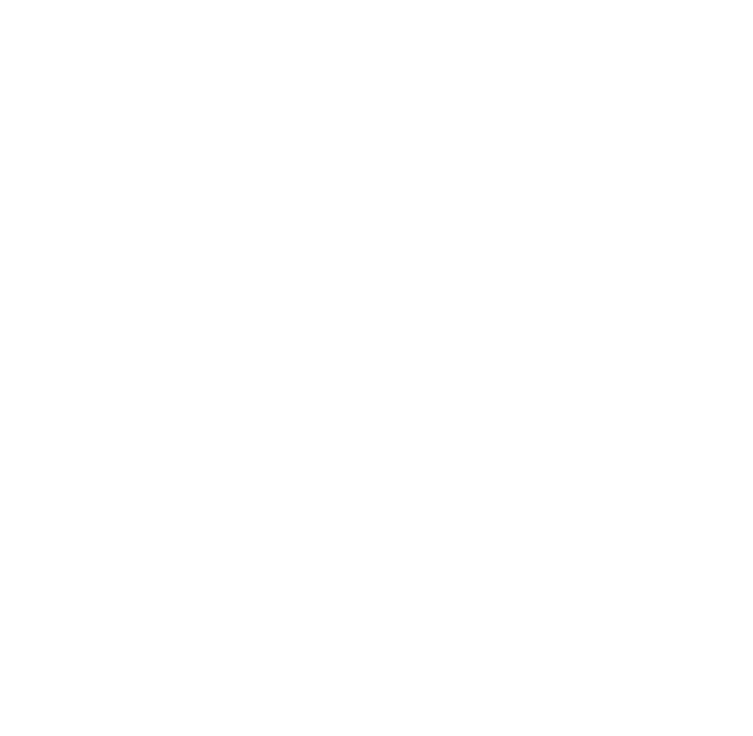
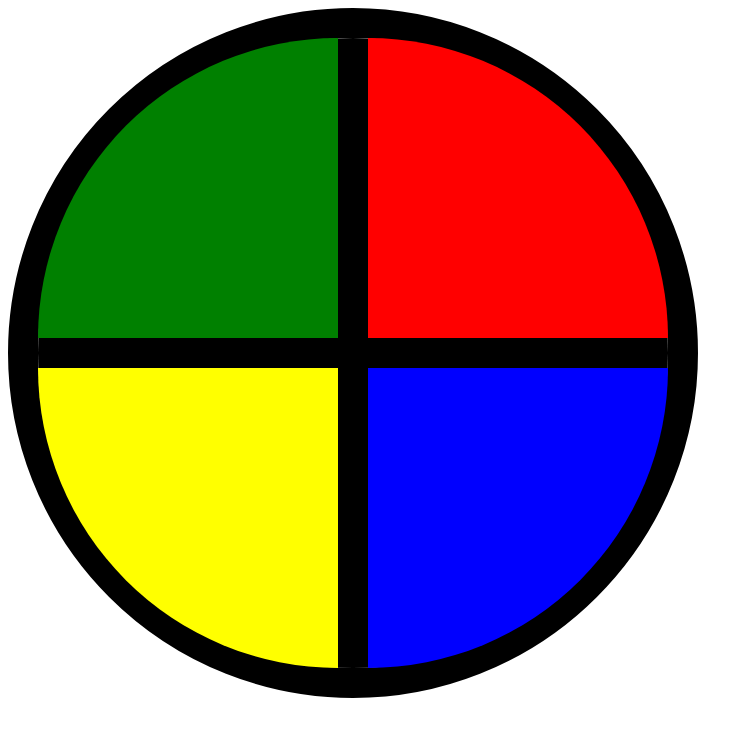
Before and after one commit to amdrewnguyen/simon, a plain HTML site: page index.html in a window 1280 px wide. Shown: the whole page, without its empty margins (0-753 px from the left). Drawn offline with Linux system fonts and the light colour scheme.

Commit message:
Added static HTML game board

```diff
--- /dev/null
+++ b/css/simon.css
@@ -0,0 +1,46 @@
+.game-pad {
+  display: inline-block;
+  border-radius: 50%;
+  border: 30px solid black;
+}
+
+.button-container {
+  display: grid;
+  /*box-sizing: border-box;*/
+  grid-template-columns: 300px 300px;
+  grid-template-rows: 300px 300px;
+  grid-template-areas:
+    "green-btn red-btn"
+    "yellow-btn blue-btn";
+  grid-column-gap: 30px;
+  grid-row-gap: 30px;
+  width: 630px;
+  height: 630px;
+  border-radius: 50%;
+  background-color: black;
+}
+
+.green-btn, .red-btn, .yellow-btn, .blue-btn {
+  width: 300px;
+  height: 300px;
+}
+
+.green-btn {
+  background-color: green;
+  border-radius: 300px 0 0 0;
+}
+
+.red-btn {
+  background-color: red;
+  border-radius: 0 300px 0 0;
+}
+
+.yellow-btn {
+  background-color: yellow;
+  border-radius: 0 0 0 300px;
+}
+
+.blue-btn {
+  background-color: blue;
+  border-radius: 0 0 300px 0;
+}
--- a/index.html
+++ b/index.html
@@ -2,9 +2,18 @@
 <html>
   <head>
     <meta charset="utf-8">
-    <title>Simon</title>
+    <link rel="stylesheet" href="css/simon.css">
+    <title>simon</title>
   </head>
   <body>
+    <div class="game-pad">
+      <div class="button-container">
+        <div class="green-btn"></div>
+        <div class="red-btn"></div>
+        <div class="yellow-btn"></div>
+        <div class="blue-btn"></div>
+      </div>
+    </div>
 
   </body>
 </html>
```
